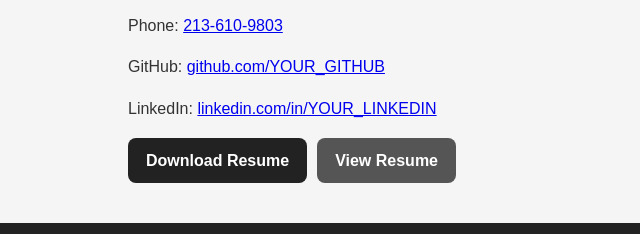
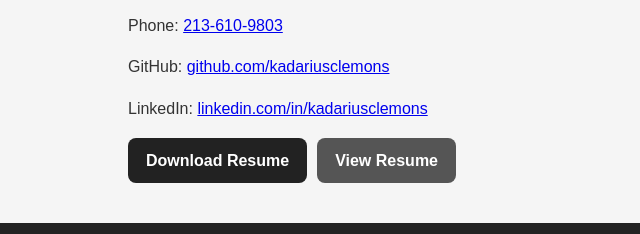
Before and after one commit to kadariusclemons/portfolio, a plain HTML site: page index.html in a window 1280 px wide. Shown: the part 1864-2098 px from the top of the page, 0-640 px from the left. Drawn offline with Linux system fonts and the light colour scheme.

Commit message:
updating index

```diff
--- a/index.html
+++ b/index.html
@@ -120,8 +120,8 @@
   <h2>Contact</h2>
   <p>Email: <a href="mailto:clemonskadarius@gmail.com">clemonskadarius@gmail.com</a></p>
   <p>Phone: <a href="tel:2136109803">213-610-9803</a></p>
-  <p>GitHub: <a href="https://github.com/kadariusclemons" target="_blank">github.com/YOUR_GITHUB</a></p>
-  <p>LinkedIn: <a href="https://www.linkedin.com/in/kadariusclemons" target="_blank">linkedin.com/in/YOUR_LINKEDIN</a></p>
+  <p>GitHub: <a href="https://github.com/kadariusclemons" target="_blank">github.com/kadariusclemons</a></p>
+  <p>LinkedIn: <a href="https://www.linkedin.com/in/kadariusclemons" target="_blank">linkedin.com/in/kadariusclemons</a></p>
 
   <!-- Resume Buttons -->
   <div class="resume-buttons">
```
